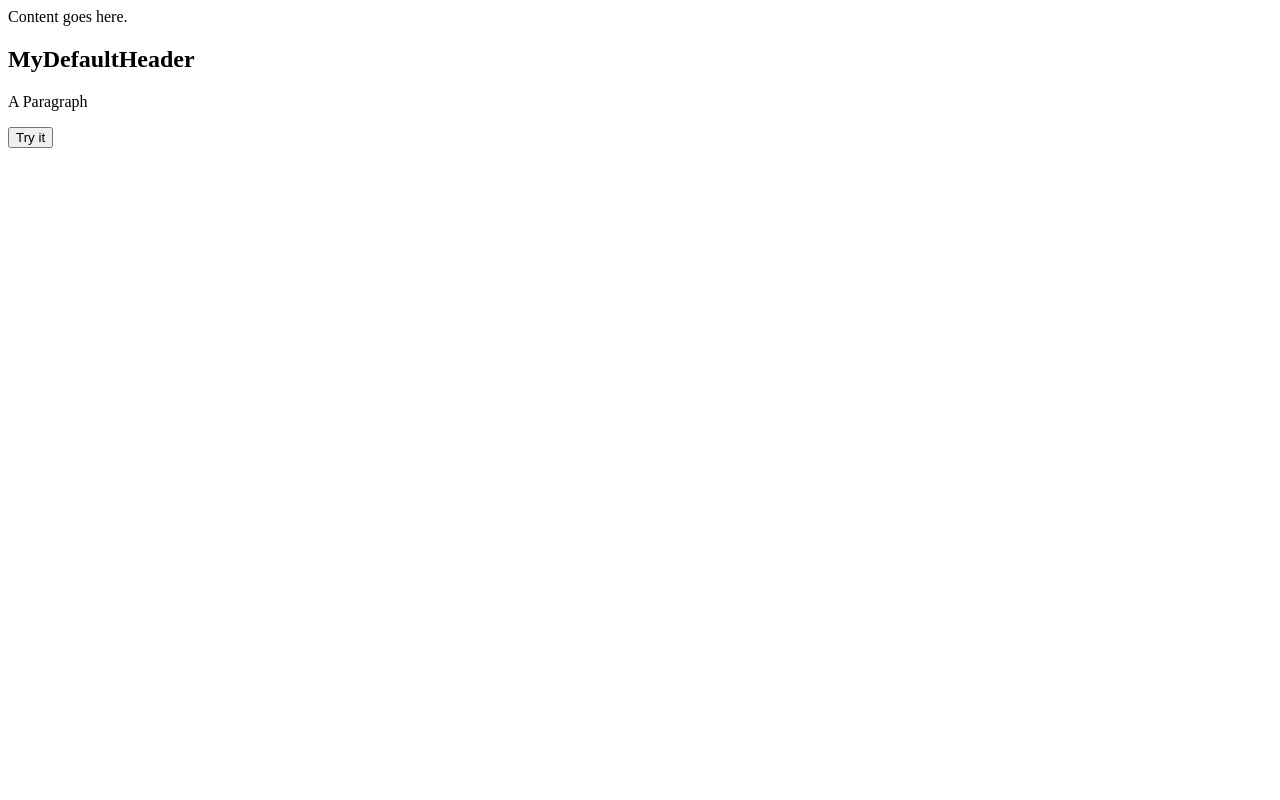
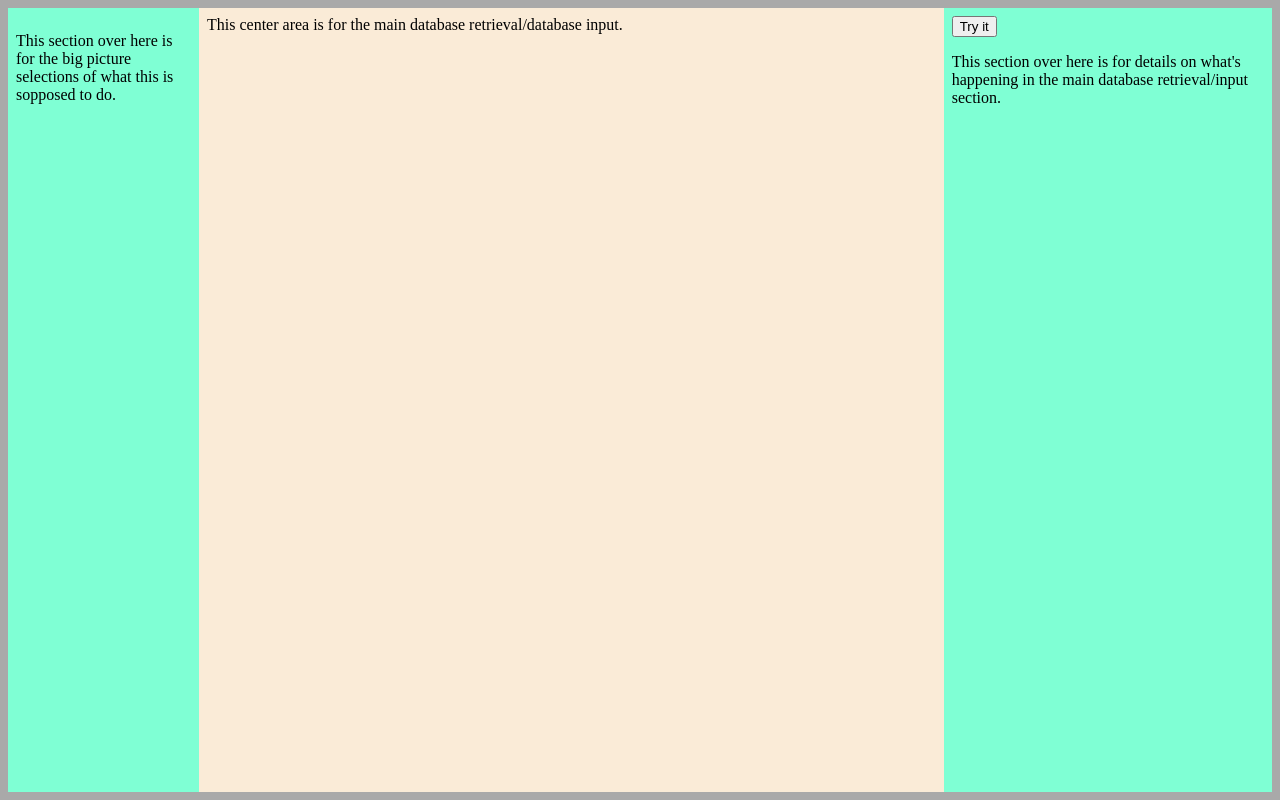
Before and after one commit to SteelBlueZK/SteelBlueZK.github.io, a plain HTML site: page PGBPs.html in a window 1280 px wide. Drawn offline with Linux system fonts and the light colour scheme.

Commit message:
Initial UI made for siriwidget

```diff
--- a/PGBPs.html
+++ b/PGBPs.html
@@ -7,6 +7,7 @@
     <title>Siri Blueprint Tracker</title>
     <meta name="description" content="Test build for multi user blueprint tracker.">
     <meta name="author" content="Shots">
+    <link rel="stylesheet" href="css/SiriBPstyle.css">
     <script>
         toggle = 1;
         function myFunction() {
@@ -21,12 +22,15 @@
 </head>
 
 <body>
-    Content goes here.
-    <h2>MyDefaultHeader</h2>
 
-    <p id="demo">A Paragraph</p>
-    <button type="button" onclick="myFunction()">Try it</button>
-
+    <div class="left-bar"><p>This section over here is for the big picture selections of what this is sopposed to do.</p></div>
+    <div class="largebox">
+        <div class="center-bar"id="demo">This center area is for the main database retrieval/database input.</div>
+        <div class="right-bar">
+            <button type="button" onclick="myFunction()">Try it</button>
+            <p>This section over here is for details on what's happening in the main database retrieval/input section.</p>
+        </div>
+    </div>
 
 </body>
 
--- /dev/null
+++ b/css/SiriBPstyle.css
@@ -0,0 +1,38 @@
+body{
+    display: flex;
+    flex-direction: row;
+    justify-content: left;
+    align-items: flex-start;
+    flex-wrap: nowrap;
+    background-color: darkgrey;
+    height: calc(100vh - 16px);
+}
+.left-bar{
+    padding: 8px;
+    background-color: aquamarine;
+    min-width: 175px;
+    max-width: 175px;
+    height: calc(100vh - 32px);
+}
+.largebox{
+    display: flex;
+    flex-direction: row;
+    justify-content: left;
+    align-items: flex-start;
+    flex-wrap: nowrap;
+    height: 95vh;
+    width: calc(100vw - 175px - 32px);
+}
+.right-bar{
+    padding: 8px;
+    background-color: aquamarine;
+    flex-direction: column;
+    width: 30vw;
+    height: calc(100vh - 32px);
+}
+.center-bar{
+    padding: 8px;
+    background-color: antiquewhite;
+    width: 70vw;
+    height: calc(100vh - 32px);
+}
```
